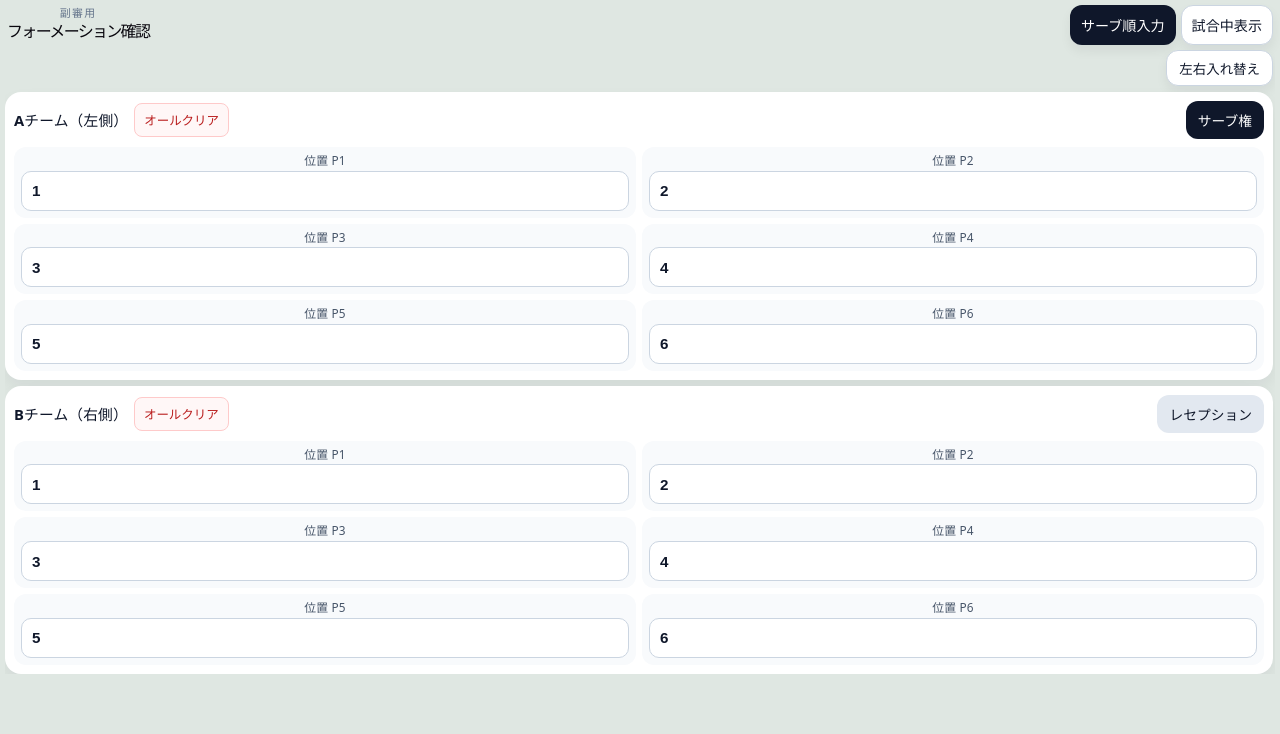
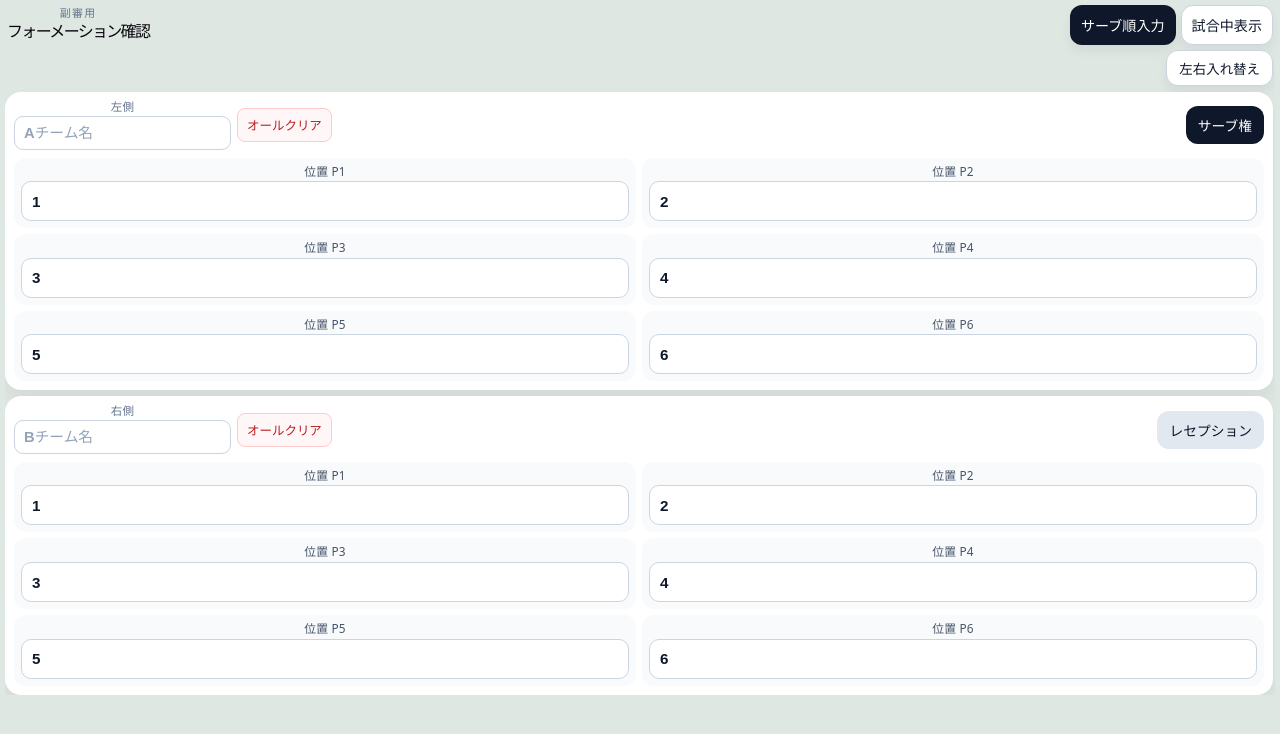
Before and after one commit to susie-cindy/vice-ref, a React (Vite) app: page / in a window 1280 px wide. Shown: the top 734 px of the page. Built offline with nearby package versions, Linux system fonts and the light colour scheme.

Commit message:
teamname add

```diff
--- a/src/App.css
+++ b/src/App.css
@@ -245,6 +245,41 @@ body {
   font-size: 0.92rem;
 }
 
+.team-card__name-field {
+  display: grid;
+  gap: 3px;
+  min-width: 150px;
+}
+
+.team-card__side-label {
+  color: #64748b;
+  font-size: 0.72rem;
+  font-weight: 700;
+  line-height: 1;
+}
+
+.team-card__name-input {
+  width: 100%;
+  min-height: 34px;
+  border: 1px solid #cbd5e1;
+  border-radius: 9px;
+  background: #fff;
+  color: #0f172a;
+  padding: 6px 9px;
+  font-size: 0.92rem;
+  font-weight: 800;
+}
+
+.team-card__name-input::placeholder {
+  color: #94a3b8;
+}
+
+.team-card__name-input:focus {
+  outline: 2px solid #a5b4fc;
+  outline-offset: 2px;
+  border-color: #818cf8;
+}
+
 .team-card__clear {
   min-height: 38px;
   border: 1px solid #fecaca;
@@ -426,6 +461,35 @@ body {
   display: flex;
   align-items: stretch;
   justify-content: stretch;
+}
+
+.court-team-names {
+  display: grid;
+  grid-template-columns: repeat(2, minmax(0, 1fr));
+  gap: 6px;
+  flex-shrink: 0;
+}
+
+.court-team-name {
+  min-width: 0;
+  border-radius: 8px;
+  background: rgba(15, 23, 42, 0.9);
+  color: #fff;
+  padding: 4px 8px;
+  font-size: 0.78rem;
+  font-weight: 900;
+  line-height: 1.2;
+  overflow: hidden;
+  text-overflow: ellipsis;
+  white-space: nowrap;
+}
+
+.court-team-name--left {
+  text-align: left;
+}
+
+.court-team-name--right {
+  text-align: right;
 }
 
 .court-svg-wrapper--compact {
--- a/src/App.jsx
+++ b/src/App.jsx
@@ -36,7 +36,7 @@ const INITIAL_MATCH = {
   servingTeam: "A",
   teams: {
     A: {
-      name: "Aチーム",
+      name: "",
       positions: {
         1: "1",
         2: "2",
@@ -47,7 +47,7 @@ const INITIAL_MATCH = {
       },
     },
     B: {
-      name: "Bチーム",
+      name: "",
       positions: {
         1: "1",
         2: "2",
@@ -92,6 +92,11 @@ function vibrateTimerDone() {
   if (typeof navigator !== "undefined" && "vibrate" in navigator) {
     navigator.vibrate([300, 120, 300, 120, 500]);
   }
+}
+
+function getTeamDisplayName(teamKey, team) {
+  const name = team?.name?.trim();
+  return name || `${teamKey}チーム`;
 }
 
 function isFrontRowPosition(pos) {
@@ -235,16 +240,24 @@ function NumberPickerModal({ title, numbers, isNumberDisabled, onSelect, onCance
   );
 }
 
-function TeamSetupCard({ teamKey, courtSide, team, isServing, onSetServing, onPositionTap, onClearPositions }) {
+function TeamSetupCard({ teamKey, courtSide, team, isServing, onSetServing, onPositionTap, onClearPositions, onNameChange }) {
   const order = [1, 2, 3, 4, 5, 6];
   const sideLabel = courtSide === "left" ? "左側" : "右側";
-  const teamLabel = `${teamKey}チーム（${sideLabel}）`;
 
   return (
     <div className="team-card">
       <div className="team-card__header">
         <div className="team-card__identity">
-          <div className="team-card__label">{teamLabel}</div>
+          <label className="team-card__name-field">
+            <span className="team-card__side-label">{sideLabel}</span>
+            <input
+              className="team-card__name-input"
+              type="text"
+              value={team.name ?? ""}
+              placeholder={`${teamKey}チーム名`}
+              onChange={(event) => onNameChange(event.target.value)}
+            />
+          </label>
           <button type="button" className="team-card__clear" onClick={onClearPositions}>
             オールクリア
           </button>
@@ -376,6 +389,8 @@ function CourtHalf({ side, teamKey, team, isReceiving, isServing, onPlayerTap, l
 
 function CourtView({ match, displayOrder, compact = false, onPlayerTap, liberoTargets, liberoSuppressed }) {
   const [leftTeamKey, rightTeamKey] = displayOrder;
+  const leftTeamName = getTeamDisplayName(leftTeamKey, match.teams[leftTeamKey]);
+  const rightTeamName = getTeamDisplayName(rightTeamKey, match.teams[rightTeamKey]);
   const receivingTeam = match.servingTeam === "A" ? "B" : "A";
   const leftIsReceiving = receivingTeam === leftTeamKey;
   const rightIsReceiving = receivingTeam === rightTeamKey;
@@ -400,15 +415,22 @@ function CourtView({ match, displayOrder, compact = false, onPlayerTap, liberoTa
 
           <div className="court-card__meta">
             <div>
-              左：{match.teams[leftTeamKey].name}
+              左：{leftTeamName}
               {receivingTeam === leftTeamKey && <span className="court-card__badge">レシーブ側</span>}
             </div>
             <div>
-              右：{match.teams[rightTeamKey].name}
+              右：{rightTeamName}
               {receivingTeam === rightTeamKey && <span className="court-card__badge">レシーブ側</span>}
             </div>
           </div>
         </>
+      )}
+
+      {compact && (
+        <div className="court-team-names">
+          <div className="court-team-name court-team-name--left">{leftTeamName}</div>
+          <div className="court-team-name court-team-name--right">{rightTeamName}</div>
+        </div>
       )}
 
       <div className={`court-svg-wrapper ${compact ? "court-svg-wrapper--compact" : ""}`}>
@@ -654,6 +676,19 @@ export default function App() {
     setMatch((prev) => ({
       ...prev,
       servingTeam: prev.servingTeam === "A" ? "B" : "A",
+    }));
+  }
+
+  function updateTeamName(teamKey, name) {
+    setMatch((prev) => ({
+      ...prev,
+      teams: {
+        ...prev.teams,
+        [teamKey]: {
+          ...prev.teams[teamKey],
+          name,
+        },
+      },
     }));
   }
 
@@ -955,6 +990,7 @@ export default function App() {
                 onSetServing={() => toggleInitialServingTeam(teamKey)}
                 onPositionTap={(pos) => openLineupNumberPicker(teamKey, pos)}
                 onClearPositions={() => handleClearTeamPositions(teamKey)}
+                onNameChange={(name) => updateTeamName(teamKey, name)}
               />
             ))}
           </div>
```
